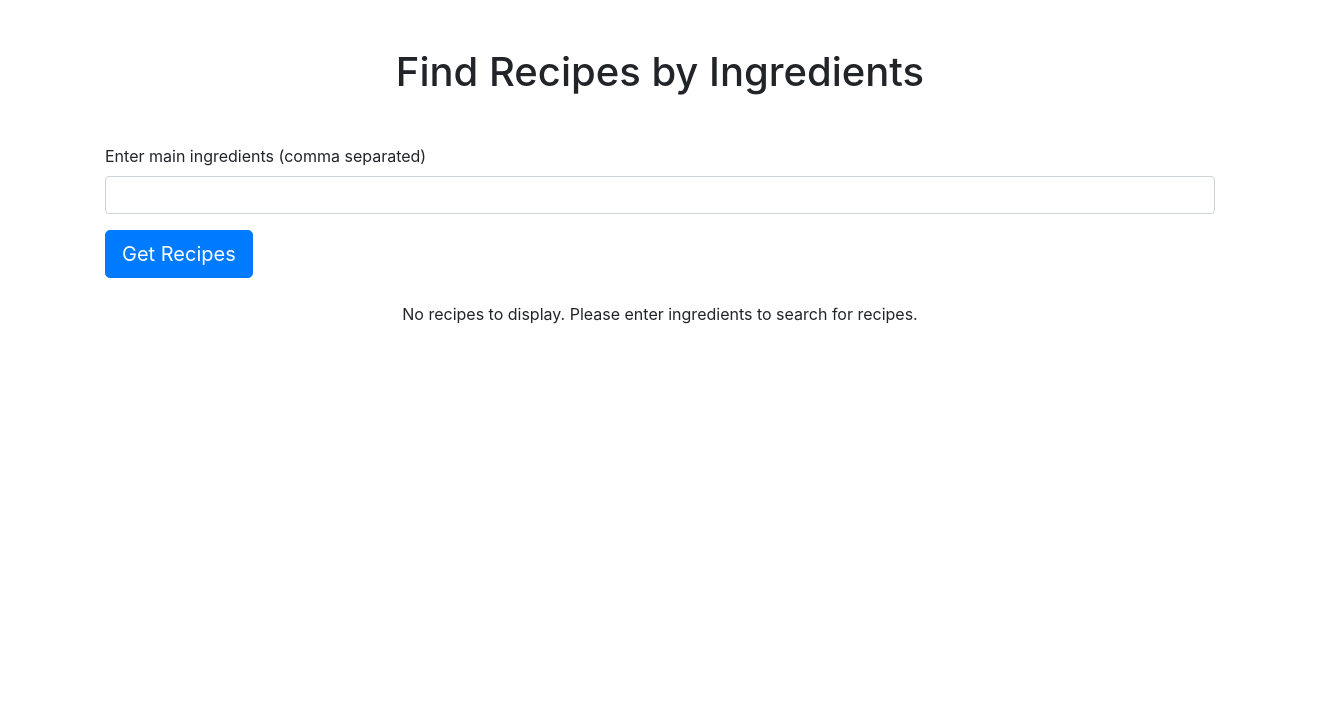
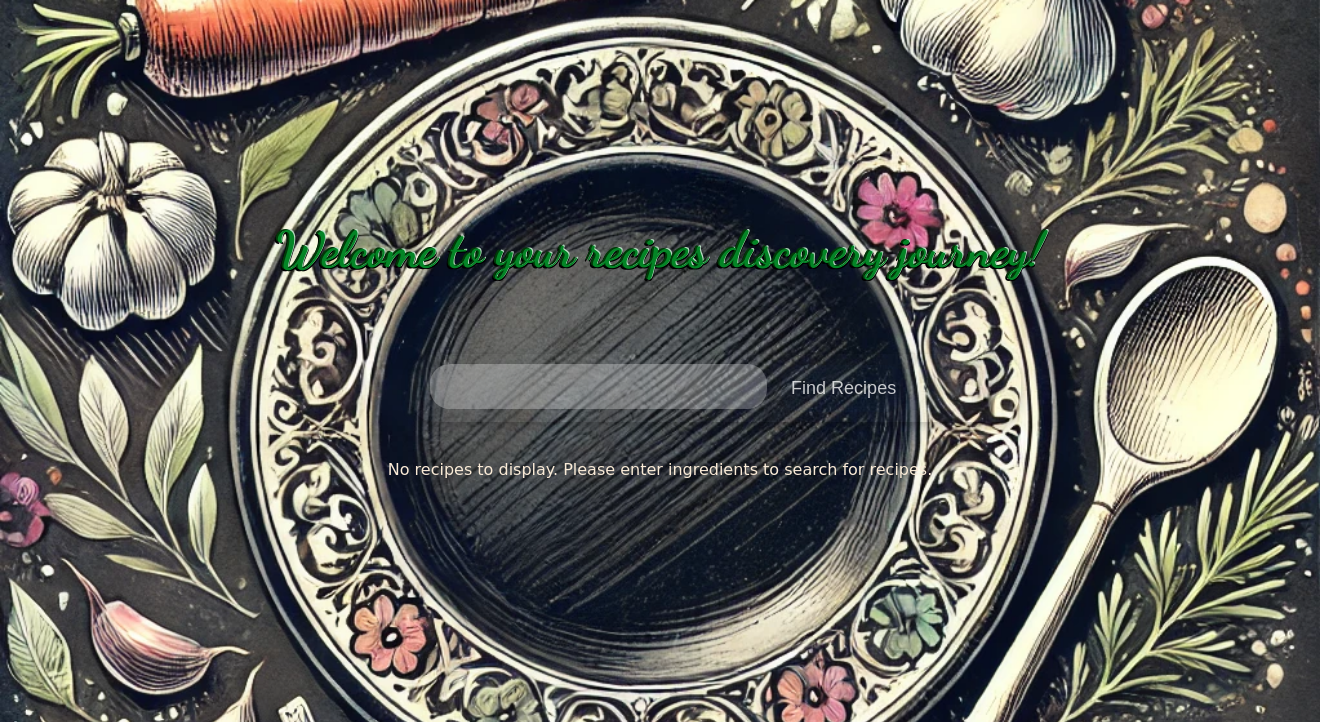
Before and after one commit to PacurariuIM/pythonProject, a Flask app: page / in a window 1320 px wide. Shown: the top 722 px of the page. Run offline with Flask 3, Linux system fonts and the light colour scheme; some libraries are stand-ins or nearby versions.

Commit message:
frontend improvements

```diff
--- a/templates/get_recipes.html
+++ b/templates/get_recipes.html
@@ -6,33 +6,146 @@
     <title>Recipe Finder</title>
     <!-- Add Bootstrap CSS -->
     <link href="https://stackpath.bootstrapcdn.com/bootstrap/4.5.2/css/bootstrap.min.css" rel="stylesheet">
+    <link href="https://fonts.googleapis.com/css2?family=Dancing+Script:wght@400;700&display=swap" rel="stylesheet">
+    <link href="https://fonts.googleapis.com/css2?family=Poppins:wght@400;700&display=swap" rel="stylesheet">
+    <style>
+        body {
+            background-image: url('static/background.png'); /* Replace with your plate image URL */
+            background-size: cover; /* Makes the image cover the entire page */
+            background-repeat: no-repeat; /* Prevents tiling of the image */
+            background-attachment: fixed; /* Keeps the image fixed while scrolling */
+            background-position: center; /* Centers the image on the page */
+            margin: 0; /* Removes default body margin for proper scaling */
+            padding: 0;
+            font-family: 'Arial', sans-serif; /* Ensures a clean font */
+            color: #333; /* Sets default text color for contrast */
+        }
+
+        .search-container {
+            position: relative;
+            min-height: 100px;
+            width: 110%;
+            display: flex;
+            justify-content: center;
+            align-items: center;
+            margin-bottom: 0;
+        }
+
+        .search-bar {
+            width: 50%;
+            background: rgba(255, 255, 255, 0.015);
+            border-radius: 25px;
+            justify-content: center;
+            align-items: center;
+            box-shadow: 0 4px 10px rgba(0, 0, 0, 0.2);
+            padding: 10px 20px;
+        }
+
+        .search-bar input {
+            width: calc(80% - 120px);
+            background: rgba(255, 255, 255, 0.273);
+            border: none;
+            padding: 10px 15px;
+            font-size: 18px;
+            border-radius: 20px;
+            margin-right: 10px;
+        }
+
+        .search-bar button {
+            background-color: #007bff05;
+            border: none;
+            color: rgba(255, 255, 255, 0.763);
+            padding: 10px 10px;
+            justify-content: center;
+            font-size: 18px;
+            border-radius: 20px;
+            cursor: pointer;
+        }
+
+        .search-bar button:hover {
+            background-color: #5fb3007b;
+        }
+
+        .recipe-card {
+            box-shadow: 0 4px 8px rgba(0, 0, 0, 0.1);
+            border-radius: 15px;
+            overflow: hidden;
+        }
+
+        .recipe-card img {
+            border-top-left-radius: 15px;
+            border-top-right-radius: 15px;
+        }
+
+        .recipe-card .card-body {
+            text-align: center;
+        }
+
+        footer {
+            text-align: center;
+            padding: 20px;
+            background-color: #f1f1f1;
+            margin-top: 50px;
+        }
+        title {
+            color: aquamarine;
+            size: 50;
+            text-align: center;
+            padding: 1cm;
+        }
+        .welcome-title {
+            position: relative;
+            text-align: center;
+            color: #048526;
+            text-shadow:
+                -2px -1px 0 #013908,
+                1px -1px 0 #b7dcc2,
+                -3px 1px 0 #000000,
+                1px 1px 0 #000;
+            font-family: 'Dancing Script', cursive;
+            margin-top: 200px;
+            padding: 20px;
+            margin-bottom: 30px;
+        }
+
+        .welcome-title h1 {
+            font-size: 50px; /* Larger font for the main title */
+            font-weight: bold;
+
+        }
+    </style>
 </head>
 <body>
 
+
+
 <div class="container">
-    <h1 class="my-5 text-center">Find Recipes by Ingredients</h1>
-
-    <!-- Recipe Search Form -->
-    <form method="POST" class="my-4">
-        {{ form.hidden_tag() }}
-        <div class="form-group">
-            {{ form.ingredients.label(class="form-label") }}
-            {{ form.ingredients(class="form-control") }}
-        </div>
-        <button type="submit" class="btn btn-primary btn-lg">Get Recipes</button>
-    </form>
+    <div class="welcome-title">
+        <h1>Welcome to your recipes discovery journey!</h1>
+    </div>
+    <!-- Search Section -->
+    <div class="search-container">
+        <form method="POST" class="search-bar">
+            {{ form.hidden_tag() }}
+            {{ form.ingredients(class="form-control form-control-lg d-inline-block") }}
+            <button type="submit" class="btn btn-primary btn-lg">Find Recipes</button>
+        </form>
+    </div>
 
     <!-- Display Recipes -->
+
     {% if recipes %}
-        <h2 class="my-4">Recipe Suggestions</h2>
+        <h2 class="my-4 text-center" style="color: #5fb300dd;
+                text-shadow: 2px 4px 8px rgba(255, 255, 255, 0.3);
+                font-family: 'Dancing Script', cursive;
+                font-size: 46px;">Recipe Suggestions</h2>
         <div class="row">
             {% for recipe in recipes %}
                 <div class="col-md-4">
-                    <div class="card mb-4">
+                    <div class="card recipe-card mb-4">
                         <img src="{{ recipe.image }}" class="card-img-top" alt="{{ recipe.title }}">
                         <div class="card-body">
                             <h5 class="card-title">{{ recipe.title }}</h5>
-                            <!-- Replace 'View Full Recipe' button with 'See Recipe' -->
                             <form action="{{ url_for('recipe') }}" method="POST">
                                 <input type="hidden" name="recipe_url" value="https://spoonacular.com/recipes/{{ recipe.title | replace(' ', '-') }}-{{ recipe.id }}">
                                 <button type="submit" class="btn btn-info">See Recipe</button>
@@ -43,16 +156,19 @@
             {% endfor %}
         </div>
     {% else %}
-        <p class="text-center">No recipes to display. Please enter ingredients to search for recipes.</p>
+        <p class="text-center" style="color: antiquewhite; font-family: cursive; margin-top: 20px;">No recipes to display. Please enter ingredients to search for recipes.</p>
     {% endif %}
 </div>
+
+<!-- <footer>
+    <p style="text-decoration: wavy;">by CrazyFroggg</p>
+    <p>&copy; 2024 Recipe Finder. All Rights Reserved.</p>
+</footer> -->
 
 <!-- Add Bootstrap JS and dependencies -->
 <script src="https://code.jquery.com/jquery-3.5.1.slim.min.js"></script>
 <script src="https://cdn.jsdelivr.net/npm/@popperjs/core@2.9.1/dist/umd/popper.min.js"></script>
 <script src="https://stackpath.bootstrapcdn.com/bootstrap/4.5.2/js/bootstrap.min.js"></script>
-<script src="https://cdnjs.cloudflare.com/ajax/libs/jspdf/2.5.2/jspdf.umd.min.js"></script>
-
 
 </body>
 </html>
```
Also changed, not shown: templates/recipe.html (+20 -0 lines), static/background.png (added), static/bkg2.png (added), 5 other files.
